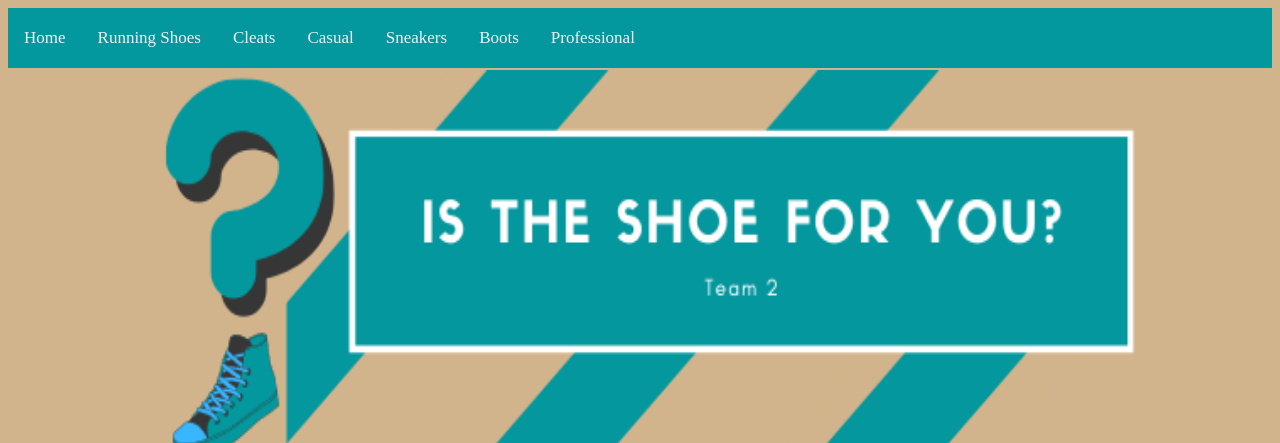
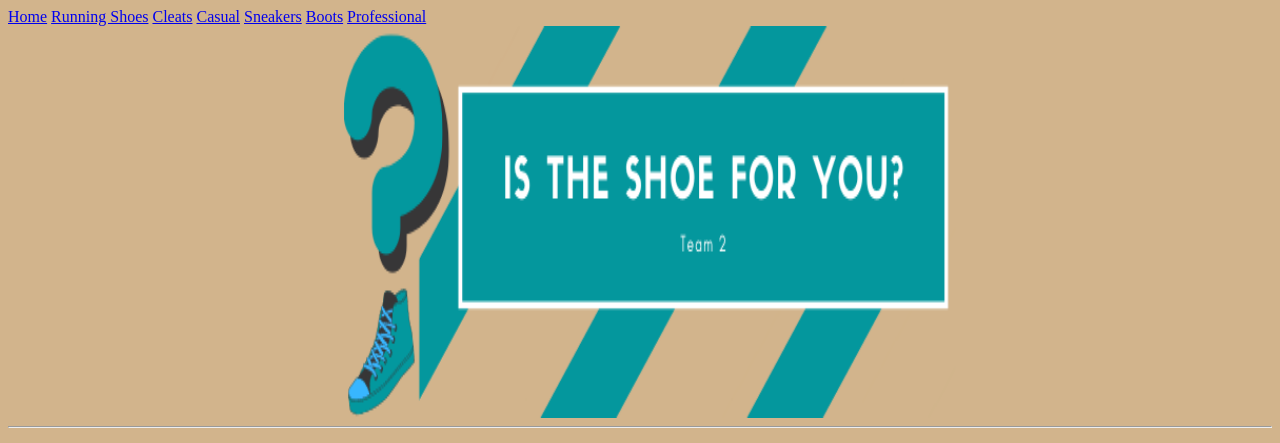
Before and after one commit to Spitfire5720/is-the-shoe-for-you-.github.io, a plain HTML site: page Boot_webpage.html in a window 1280 px wide. Shown: the top 443 px of the page. Drawn offline with Linux system fonts and the light colour scheme.

Commit message:
Update Boot_webpage.html

```diff
--- a/Boot_webpage.html
+++ b/Boot_webpage.html
@@ -1,9 +1,9 @@
 <!DOCTYPE>
 <html>
-<link href="Style.css" type="text/css" rel="stylesheet" >
-<link rel = "icon" href =tsy_logo.png  type = "image/x-icon">
+
 <head>
-
+	<link rel="icon" href="favicon.ico"  type="image/ico">
+        <link href="Style.css" rel="stylesheet" media="only screen and (max-width: 480px) and (max-width: 768px)">
 	<title>Boots</title>
 
 </head>
```
